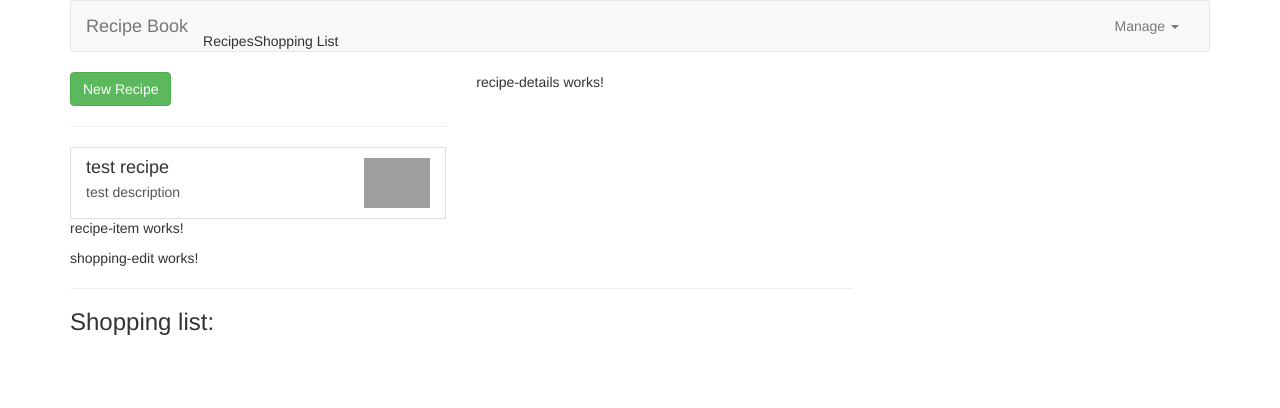
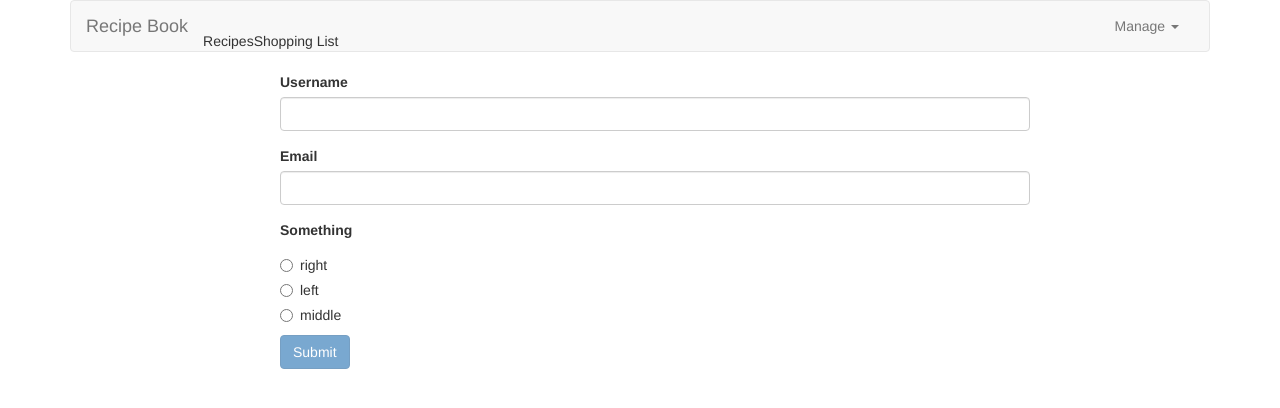
Before and after one commit to hardfi/Angular-website, an Angular app: page /form in a window 1280 px wide. Shown: the top 408 px of the page. Built offline with nearby package versions, Linux system fonts and the light colour scheme; grey boxes are pictures that could not be loaded.

Commit message:
Added form component with conditional validation

```diff
--- a/src/app/app.component.html
+++ b/src/app/app.component.html
@@ -2,8 +2,7 @@
 	<app-header></app-header>
 	<div class="row">
 		<div class="col-md-10">
-			<app-recipes></app-recipes>
-			<app-shopping-list></app-shopping-list>
+			<router-outlet class="h-100"></router-outlet>
 		</div>
 	</div>
 </div>
--- /dev/null
+++ b/src/app/form/form.component.css
@@ -0,0 +1,13 @@
+span {
+	color: crimson;
+	float: right;
+	margin: 0;
+}
+
+input.ng-touched.ng-invalid {
+	border: 1px solid crimson;
+}
+
+label, span {
+	display: inline-block;
+}
--- /dev/null
+++ b/src/app/form/form.component.html
@@ -0,0 +1,60 @@
+<div class="container">
+	<div class="row">
+		<div class="col-xs-12 col-sm-10 col-md-8 col-sm-offset-1 col-md-offset-2">
+			<form [formGroup]="signupForm" (ngSubmit)="onSubmit()">
+				<div formGroupName="basicData">
+					<div class="form-group">
+						<label for="username">Username</label>
+						<span
+							*ngIf="!signupForm.get('basicData.username').valid && signupForm.get('basicData.username').touched"
+							class="help-block">Enter a valid name!</span>
+						<input
+							type="text"
+							id="username"
+							class="form-control"
+							formControlName="username">
+					</div>
+					<div class="form-group">
+						<label for="email">Email</label>
+						<span
+							*ngIf="!signupForm.get('basicData.email').valid && signupForm.get('basicData.email').touched"
+							class="help-block">Enter a valid email!</span>
+						<input
+							type="email"
+							id="email"
+							class="form-control"
+							formControlName="email">
+					</div>
+					<label>Something</label>
+					<div class="radio" *ngFor="let gender of genders">
+						<label>
+							<input
+								type="radio"
+								formControlName="gender"
+								[value]="gender">{{ gender }}
+						</label>
+					</div>
+				</div>
+
+				<div
+					*ngIf="signupForm.get('basicData.gender').value == 'middle'"
+					formGroupName="extendedData">
+					<div class="form-group">
+						<label for="address">Address</label>
+						<span
+							*ngIf="!signupForm.get('extendedData.address').valid && signupForm.get('extendedData.address').touched"
+							class="help-block">Enter a valid address!</span>
+						<input
+							type="text"
+							id="address"
+							class="form-control"
+							formControlName="address">
+					</div>
+				</div>
+
+				<button [disabled]="!signupForm.valid" class="btn btn-primary" type="submit">Submit</button>
+
+			</form>
+		</div>
+	</div>
+</div>
--- /dev/null
+++ b/src/app/form/form.component.ts
@@ -0,0 +1,43 @@
+import { Component, OnInit } from '@angular/core';
+import { FormBuilder, FormGroup, Validators } from '@angular/forms';
+
+
+@Component({
+	selector: 'app-form',
+	templateUrl: './form.component.html',
+	styleUrls: ['./form.component.css']
+})
+export class FormComponent implements OnInit {
+	genders = ['right', 'left', 'middle'];
+	signupForm: FormGroup;
+
+	constructor(private fb: FormBuilder) {  }
+
+	ngOnInit() {
+		this.signupForm = this.fb.group ({
+			basicData: this.fb.group({
+				username: ['', [Validators.required, Validators.minLength(3)]],
+				email: ['', [Validators.required, Validators.email]],
+				gender: ['', Validators.required]
+			}),
+			extendedData: this.fb.group({
+				address: []
+			})
+		})
+
+		this.signupForm.get('basicData.gender').valueChanges.subscribe(
+			(gender: string) => {
+				if (gender === 'middle') {
+					this.signupForm.get('extendedData.address').setValidators([Validators.required, Validators.minLength(5)]);
+				} else {
+					this.signupForm.get('extendedData.address').clearValidators();
+				}
+				this.signupForm.get('extendedData.address').updateValueAndValidity();
+			}
+		)
+	}
+
+	onSubmit() {
+		console.log(this.signupForm);
+	}
+}
```
Also changed, not shown: src/app/app.module.ts (+18 -2 lines), 1 other file (tests, documents, lock files or other folders).
